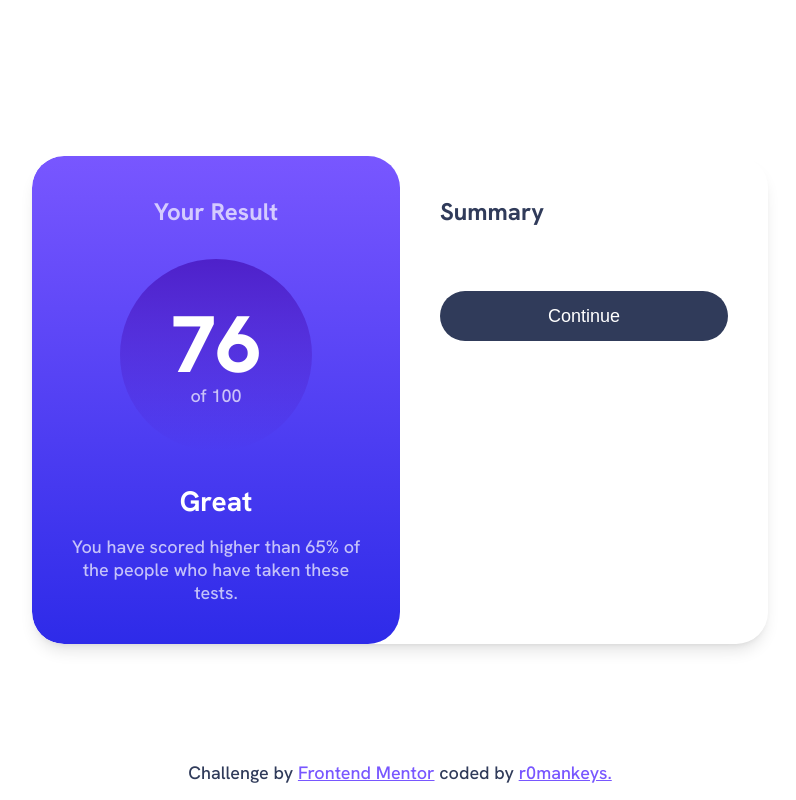
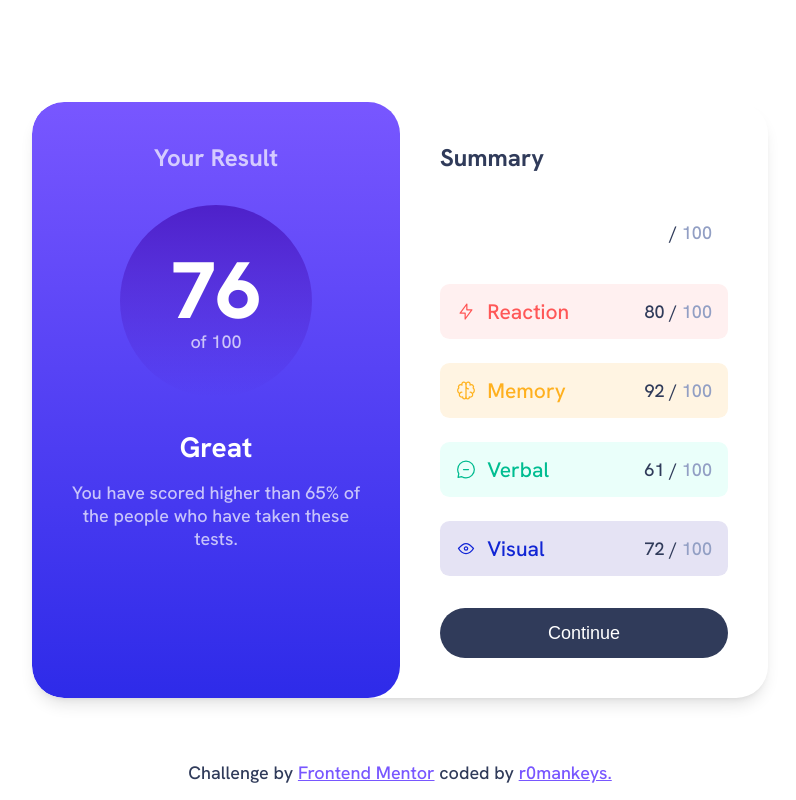
Before and after one commit to r0mankeys/FEMChallenge-4, a plain HTML site: page index.html in a window 1280 px wide. Shown: the whole page, without its empty margins (240-1036 px from the left). Drawn offline with Linux system fonts and the light colour scheme.

Commit message:
updated code to work across all browsers

```diff
--- a/index.html
+++ b/index.html
@@ -28,7 +28,21 @@
         </article>
         <article class="summary grid_gap" data-spacing="large">
           <h2 class="summary_tile section_title">Summary</h2>
-          <div class="grid_gap" id="stats"></div>
+          <div class="card_container grid_gap" id="stats">
+            <template class="cards">
+              <div class="card">
+                <div class="card_info">
+                  <img src="" alt="" class="icon" />
+                  <h3 class="card_title"></h3>
+                </div>
+                <p>
+                  <span class="stats_score"></span>/<span class="stats_total"
+                    >100</span
+                  >
+                </p>
+              </div>
+            </template>
+          </div>
           <button class="button">Continue</button>
         </article>
       </section>
```
